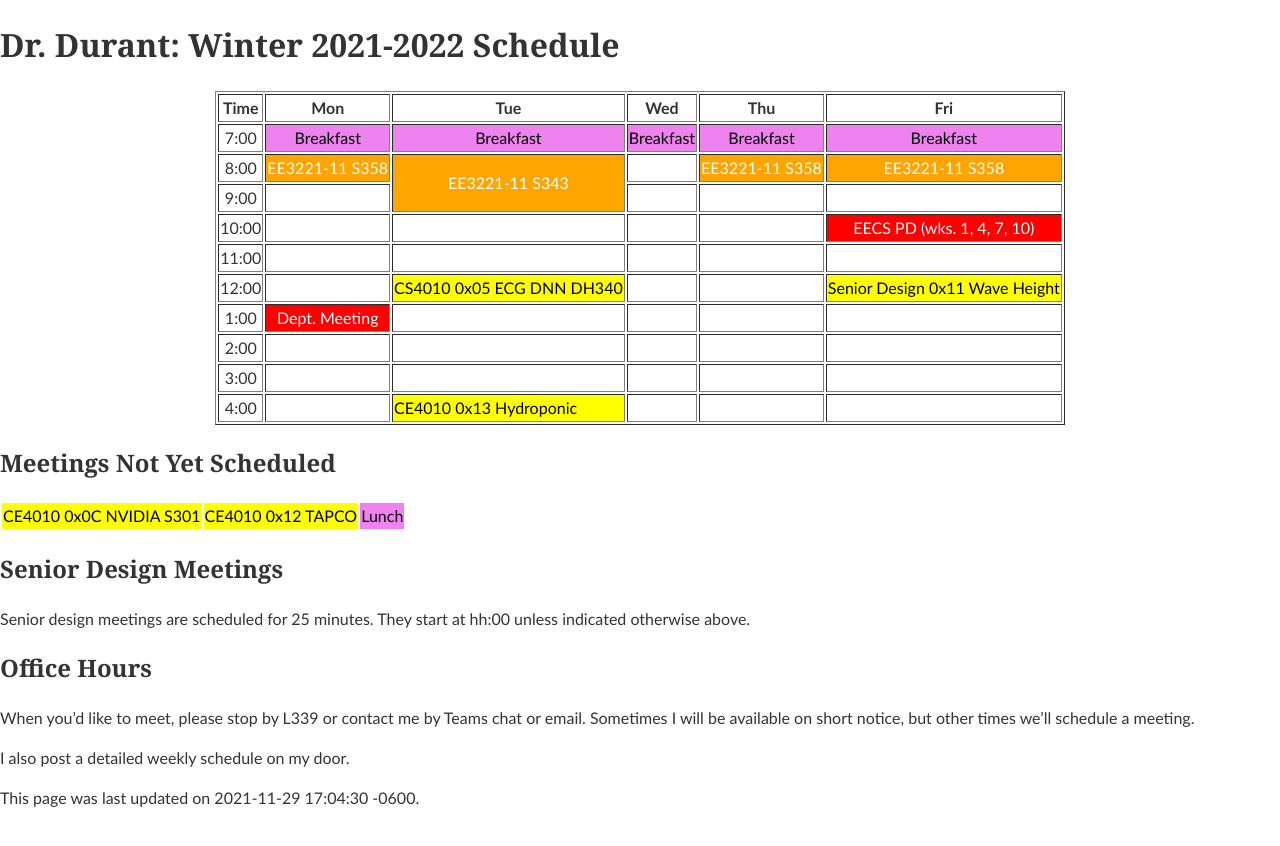
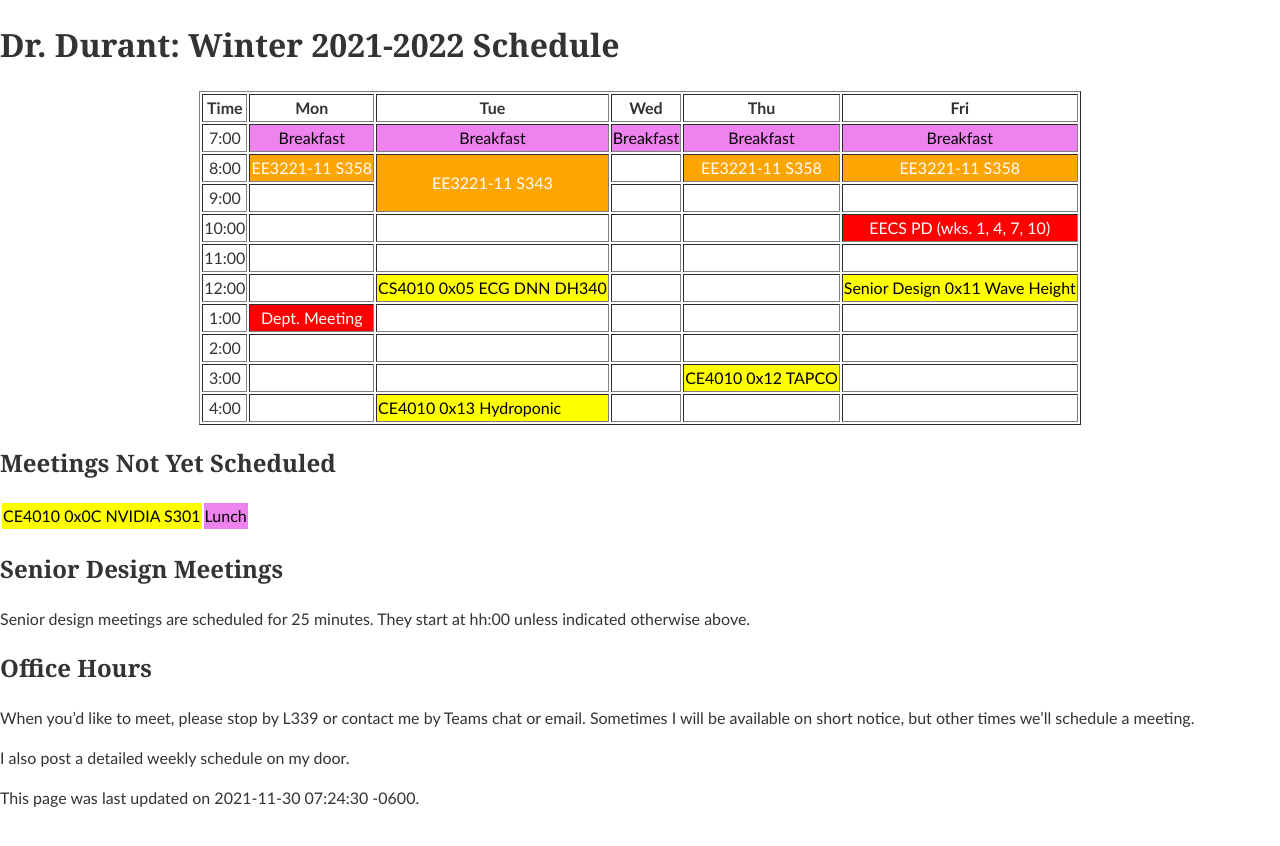
Before and after one commit to edurant/edurant.github.io, a Jekyll site: the page built from sched/w2122.md, in a window 1280 px wide. Shown: the top 846 px of the page. Built offline with Jekyll 4.4.1, drawn with Linux system fonts in a browser that asks for light colours; some of the changed lines change nothing that is shown.

Commit message:
scheduled a senior design team

```diff
--- a/sched/w2122.md
+++ b/sched/w2122.md
@@ -1,6 +1,6 @@
 ---
 title: "Dr. Durant: Winter 2021-2022 Schedule"
-date: 2021-11-29 17:04:30 -0600
+date: 2021-11-30 07:24:30 -0600
 ---
 
 <style type="text/css">
@@ -13,24 +13,23 @@
 
 <div align="center">
 <table border>
-<tr><th>Time</th>       <th>Mon</th>                            <th>Tue</th>                                        <th>Wed</th>                        <th>Thu</th>                            <th>Fri</th>                                            </tr>
-<tr><td>7:00</td>       <td class="lunch">Breakfast</td>        <td class="lunch">Breakfast</td>                    <td class="lunch">Breakfast</td>    <td class="lunch">Breakfast</td>        <td class="lunch">Breakfast</td>                        </tr>
-<tr><td>8:00</td>       <td class="ee3221">EE3221-11 S358</td>  <td class="ee3221" rowspan="2">EE3221-11 S343</td>  <td>&nbsp;</td>                     <td class="ee3221">EE3221-11 S358</td>  <td class="ee3221">EE3221-11 S358</td>                  </tr>
-<tr><td>9:00</td>       <td>&nbsp;</td>                                                                             <td>&nbsp;</td>                     <td>&nbsp;</td>                         <td>&nbsp;</td>                                         </tr>
-<tr><td>10:00</td>      <td>&nbsp;</td>                         <td>&nbsp;</td>                                     <td>&nbsp;</td>                     <td>&nbsp;</td>                         <td class="am">EECS PD (wks. 1, 4, 7, 10)</td>          </tr>
-<tr><td>11:00</td>      <td>&nbsp;</td>                         <td>&nbsp;</td>                                     <td>&nbsp;</td>                     <td>&nbsp;</td>                         <td>&nbsp;</td>                                         </tr>
-<tr><td>12:00</td>      <td>&nbsp;</td>                         <td class="ce4010">CS4010 0x05 ECG DNN DH340</td>   <td>&nbsp;</td>                     <td>&nbsp;</td>                         <td class="ce4010">Senior Design 0x11 Wave Height</td>  </tr>
-<tr><td>1:00</td>       <td class="am">Dept. Meeting</td>       <td>&nbsp;</td>                                     <td>&nbsp;</td>                     <td>&nbsp;</td>                         <td>&nbsp;</td>                                         </tr>
-<tr><td>2:00</td>       <td>&nbsp;</td>                         <td>&nbsp;</td>                                     <td>&nbsp;</td>                     <td>&nbsp;</td>                         <td>&nbsp;</td>                                         </tr>
-<tr><td>3:00</td>       <td>&nbsp;</td>                         <td>&nbsp;</td>                                     <td>&nbsp;</td>                     <td>&nbsp;</td>                         <td>&nbsp;</td>                                         </tr>
-<tr><td>4:00</td>       <td>&nbsp;</td>                         <td class="ce4010">CE4010 0x13 Hydroponic</td>      <td>&nbsp;</td>                     <td>&nbsp;</td>                         <td>&nbsp;</td>                                         </tr>
+<tr><th>Time</th>       <th>Mon</th>                            <th>Tue</th>                                        <th>Wed</th>                        <th>Thu</th>                                <th>Fri</th>                                            </tr>
+<tr><td>7:00</td>       <td class="lunch">Breakfast</td>        <td class="lunch">Breakfast</td>                    <td class="lunch">Breakfast</td>    <td class="lunch">Breakfast</td>            <td class="lunch">Breakfast</td>                        </tr>
+<tr><td>8:00</td>       <td class="ee3221">EE3221-11 S358</td>  <td class="ee3221" rowspan="2">EE3221-11 S343</td>  <td>&nbsp;</td>                     <td class="ee3221">EE3221-11 S358</td>      <td class="ee3221">EE3221-11 S358</td>                  </tr>
+<tr><td>9:00</td>       <td>&nbsp;</td>                                                                             <td>&nbsp;</td>                     <td>&nbsp;</td>                             <td>&nbsp;</td>                                         </tr>
+<tr><td>10:00</td>      <td>&nbsp;</td>                         <td>&nbsp;</td>                                     <td>&nbsp;</td>                     <td>&nbsp;</td>                             <td class="am">EECS PD (wks. 1, 4, 7, 10)</td>          </tr>
+<tr><td>11:00</td>      <td>&nbsp;</td>                         <td>&nbsp;</td>                                     <td>&nbsp;</td>                     <td>&nbsp;</td>                             <td>&nbsp;</td>                                         </tr>
+<tr><td>12:00</td>      <td>&nbsp;</td>                         <td class="ce4010">CS4010 0x05 ECG DNN DH340</td>   <td>&nbsp;</td>                     <td>&nbsp;</td>                             <td class="ce4010">Senior Design 0x11 Wave Height</td>  </tr>
+<tr><td>1:00</td>       <td class="am">Dept. Meeting</td>       <td>&nbsp;</td>                                     <td>&nbsp;</td>                     <td>&nbsp;</td>                             <td>&nbsp;</td>                                         </tr>
+<tr><td>2:00</td>       <td>&nbsp;</td>                         <td>&nbsp;</td>                                     <td>&nbsp;</td>                     <td>&nbsp;</td>                             <td>&nbsp;</td>                                         </tr>
+<tr><td>3:00</td>       <td>&nbsp;</td>                         <td>&nbsp;</td>                                     <td>&nbsp;</td>                     <td class="ce4010">CE4010 0x12 TAPCO</td>   <td>&nbsp;</td>                                         </tr>
+<tr><td>4:00</td>       <td>&nbsp;</td>                         <td class="ce4010">CE4010 0x13 Hydroponic</td>      <td>&nbsp;</td>                     <td>&nbsp;</td>                             <td>&nbsp;</td>                                         </tr>
 </table>
 </div>
 
 ## Meetings Not Yet Scheduled
 <table><tr>
 <td class="ce4010">CE4010 0x0C NVIDIA S301</td>
-<td class="ce4010">CE4010 0x12 TAPCO</td>
 <td class="lunch">Lunch</td>
 </tr></table>
 
```
